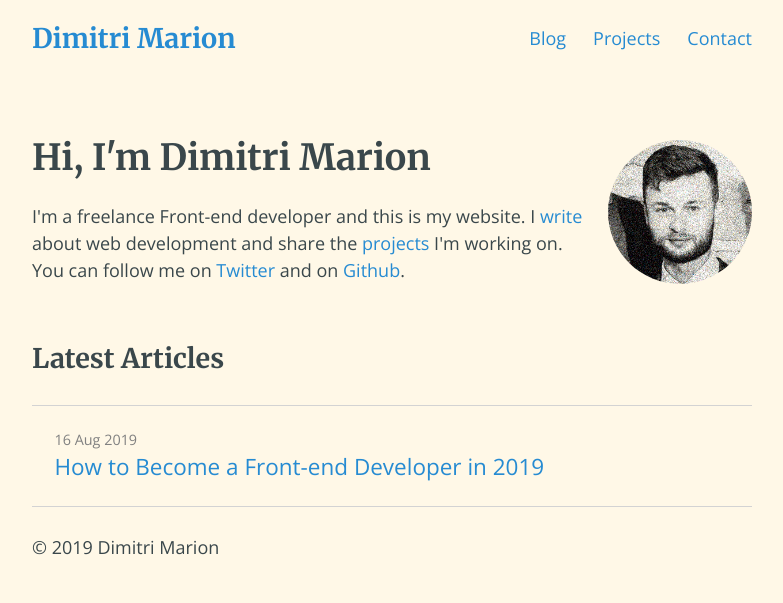
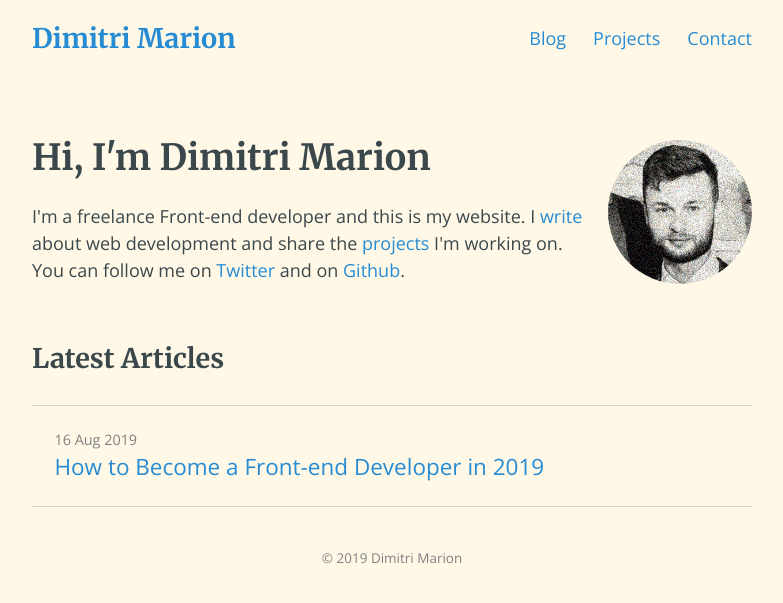
Before and after one commit to dimitrimarion/dimitrimarion.github.io, a Jekyll site: the page built from index.html, in a window 1280 px wide. Shown: the top 603 px of the page, without its empty margins (248-1031 px from the left). Built offline with Jekyll 4.4.1, drawn with Linux system fonts in a browser that asks for light colours.

Commit message:
change footer style

```diff
--- a/_layouts/default.html
+++ b/_layouts/default.html
@@ -18,6 +18,6 @@
     {{ content }}
 
     <footer>
-        <p>&copy; 2019 Dimitri Marion</p>
+        <p>&copy; {{ site.time | date: '%Y' }} Dimitri Marion</p>
     </footer>
 </body>
--- a/assets/css/styles.css
+++ b/assets/css/styles.css
@@ -1,12 +1,7 @@
 :root {
     font-size: calc(1vw + 0.7em);
     --border-article: 1px solid lightgray;
-
-    /*--main-color: #657b83;*/
-    --main-color: #5c6e75;
     --main-color: #3a474b;
-    /*--main-background-color: #fdf6e3;
-    --main-background-color: #fffbf1;*/
     --main-background-color: #fff8e7;
     --link-color: #268bd2;
     --link-visited: #6c71c4;
@@ -61,6 +56,10 @@ img {
     body {
         margin: 0 auto;
     }
+}
+
+h1 {
+    font-size: 2rem;
 }
 
 h1, h2, p, main, header, ul {
@@ -214,3 +213,10 @@ strong {
 .projects > h2 {
     margin-bottom: 0.3em;
 }
+
+footer {
+    margin-top: 3em;
+    text-align: center;
+    font-size: 0.75rem;
+    color: rgb(129, 129, 129);
+}
--- a/contact.html
+++ b/contact.html
@@ -3,7 +3,7 @@ title: Contact
 ---
 
 <main>
-    <h1 class="h1-heading">Contact</h1>
+    <h1 class=>Contact</h1>
     <p>
         Want to work together? You can send me an email at contact@dimitrimarion.com
     </p>
--- a/index.html
+++ b/index.html
@@ -8,7 +8,7 @@ title: Dimitri Marion
         <h1 class="hello">Hi, I'm Dimitri Marion</h1>
         <p>
             I'm a freelance Front-end developer and this is my website. I
-            <a href="/blog">write</a> about web development and share the <a href="#">projects</a>
+            <a href="/blog">write</a> about web development and share the <a href="/projects">projects</a>
             I'm working on. You can follow me on <a href="https://twitter.com/dimitrimarion">Twitter</a>
              and on <a href="https://github.com/dimitrimarion">Github</a>.
         </p>
--- a/projects.html
+++ b/projects.html
@@ -5,7 +5,7 @@ title: Projects
 <main>
     <section class="projects">
         {% for item in site.data.projects %}
-        <h2><a href="{{ item.link }}">{{ item.name }}</a></h2>
+        <h2><a href="{{ item.link }}">{{ item.name }}</a> (<a href="{{ item.githublink }}">Github</a>)</h2>
         <p>{{ item.description }}</p>
         {% endfor %}
     </section>
```
